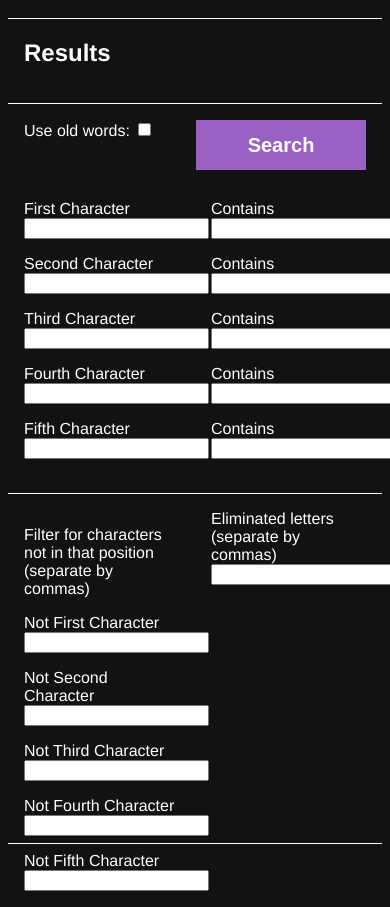
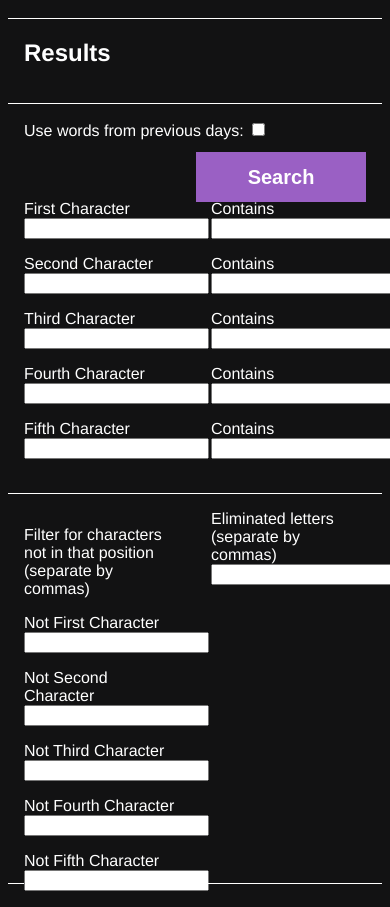
Before and after one commit to alltherobots/alltherobots.github.io, a plain HTML site: page index.html in a window 390 px wide. Shown: the part 48-955 px from the top of the page. Drawn offline with nearby package versions, Linux system fonts and the light colour scheme.

Commit message:
Responsiveness

```diff
--- a/index.html
+++ b/index.html
@@ -11,7 +11,7 @@
             <div class=formbox>
                 <form action="" method="get">
                     <div class="submissionbox">
-                        <label>Use old words: </label>
+                        <label>Use words from previous days: </label>
                         <input type="checkbox" id="checkbox" />
                         <input type="submit" id="submit" name="submit" value="Search" class="search"/>
                     </div>
--- a/style.css
+++ b/style.css
@@ -9,7 +9,7 @@ body{
     border-bottom: 1px solid #fff;
     padding: 1rem;
     float: left;
-    height: 350px;
+    height: 390px;
     box-sizing: border-box;
 }
 
@@ -70,7 +70,7 @@ form input[type="text"] {
     text-transform: lowercase;
 }
 
-@media (max-width: 768px) {
+@media (max-width: 1000px) {
     .container {
         display: flex;
         flex-direction: column;
```
